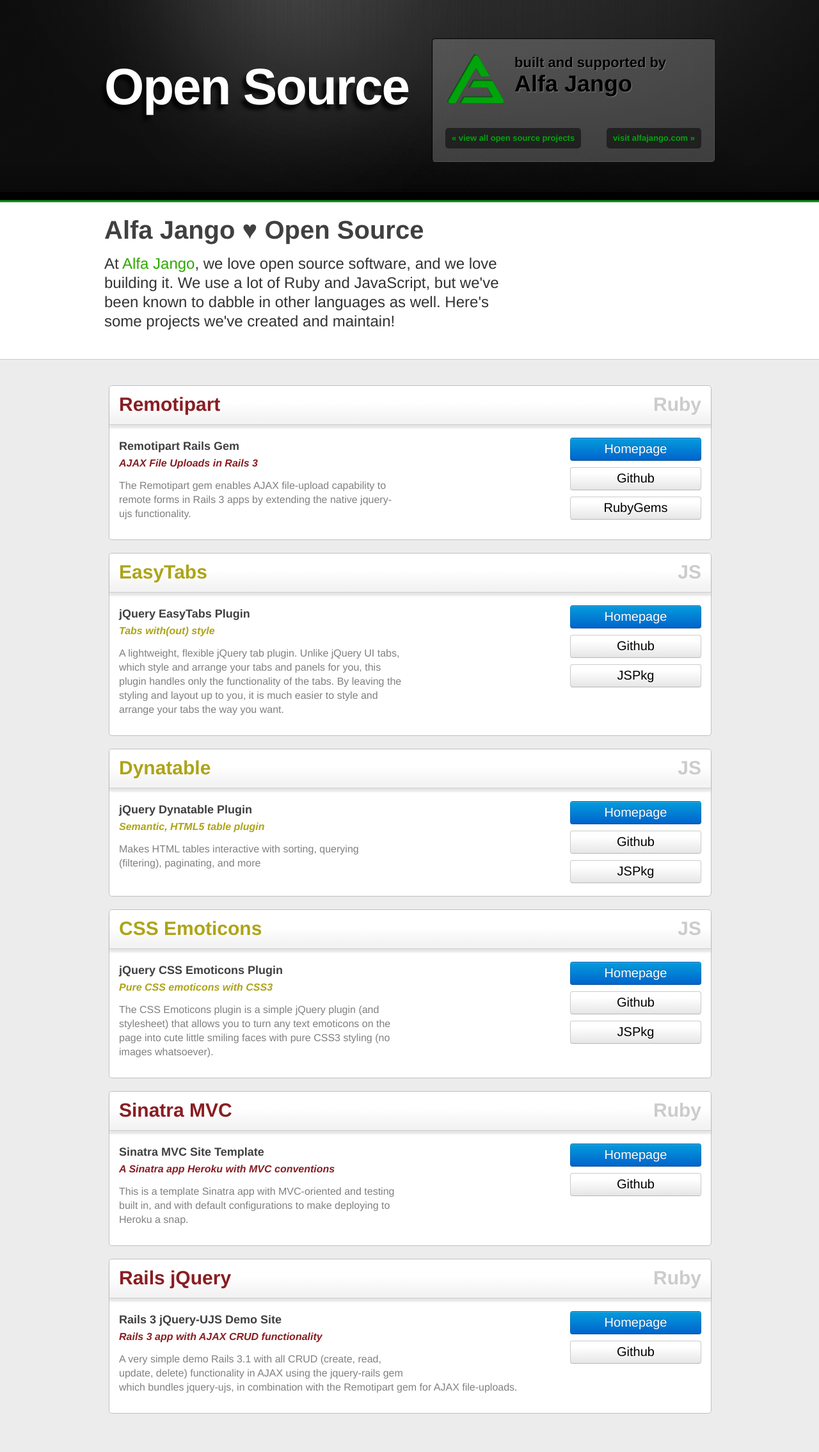
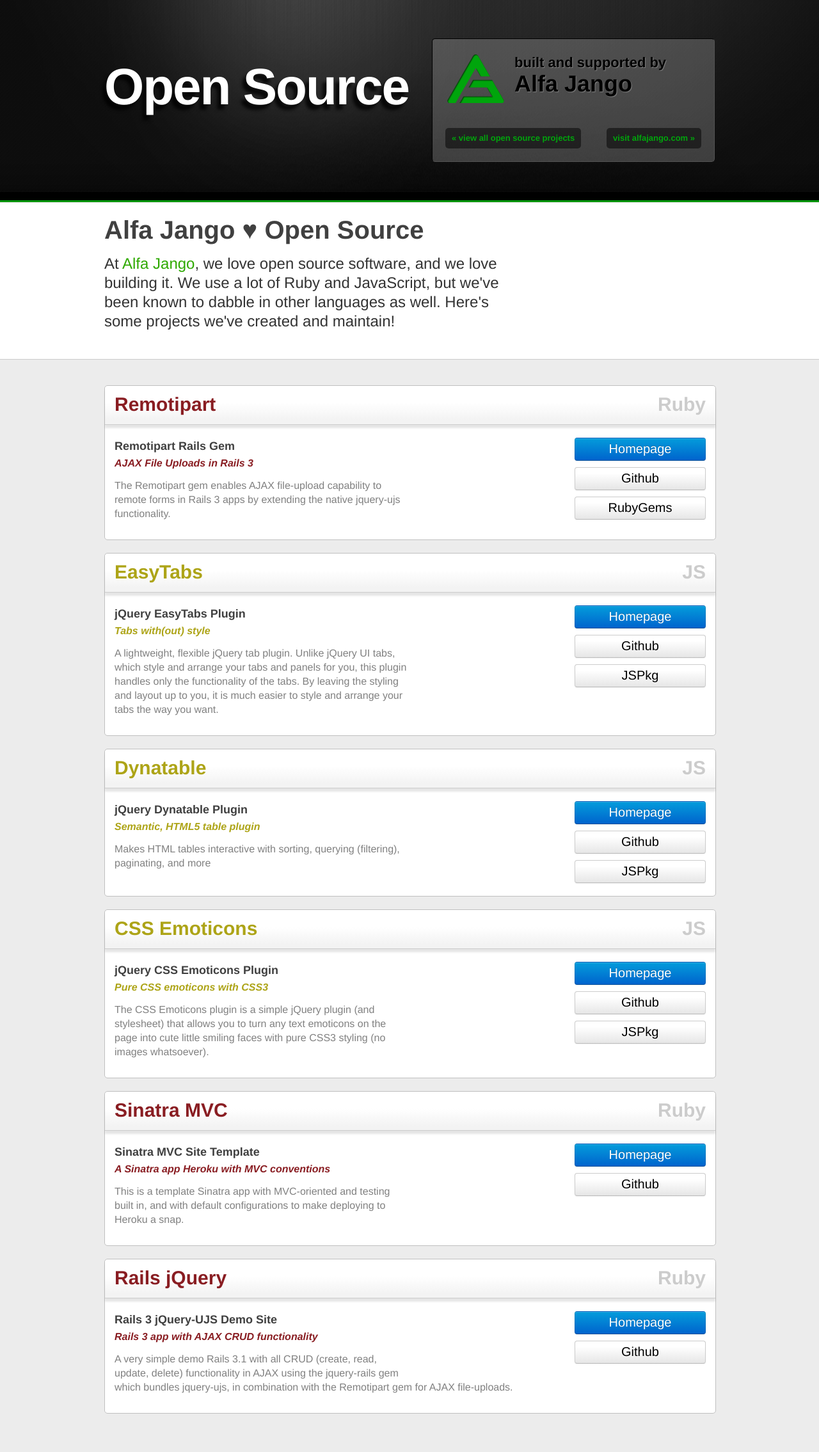
Before and after one commit to alfajango/alfajango.github.com, a Jekyll site: the page built from index.html, in a window 1280 px wide. Shown: the whole page at 64% size. Built offline with Jekyll 4.4.1, drawn with Linux system fonts in a browser that asks for light colours; Markdown is read by kramdown in place of the engine named in the settings; comment, search, counter and statistics services are not loaded.

Commit message:
Fixed alignment issues caused by bootstrap

```diff
--- a/css/application.css
+++ b/css/application.css
@@ -213,7 +213,7 @@
 }
 
 .projects {
-  margin: 40px 0;
+  margin: 40px 5% !important;
 }
 
 .projects li {
--- a/index.html
+++ b/index.html
@@ -13,7 +13,6 @@
   user: alfajango
 ---
 
-<div class='container'>
 
 <ul class="projects unstyled">
   <li class='ruby'>
@@ -130,4 +129,3 @@
     </div>
   </li>
 </ul>
-</div>
```
Lines whose indentation alone changed are shown as unchanged.
